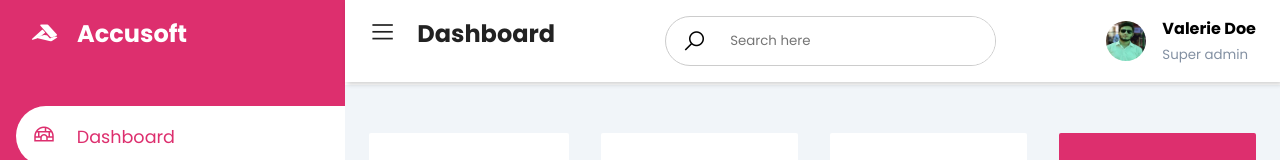
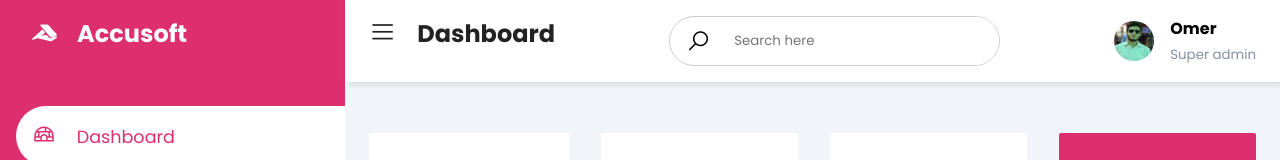
Before and after one commit to omerfarooqBM/dashboard1, a plain HTML site: page index.html in a window 1280 px wide. Shown: the top 160 px of the page. Drawn offline with nearby package versions, Linux system fonts and the light colour scheme.

Commit message:
Update index.html

```diff
--- a/index.html
+++ b/index.html
@@ -73,7 +73,7 @@
 			<div class="user-wrapper">
 				<img src="img/2.jpg" width="40px" height="40px" alt="">
 				<div>
-					<h4>Valerie Doe</h4>
+					<h4>Omer</h4>
 					<small>Super admin</small>
 				</div>
 			</div>
```
